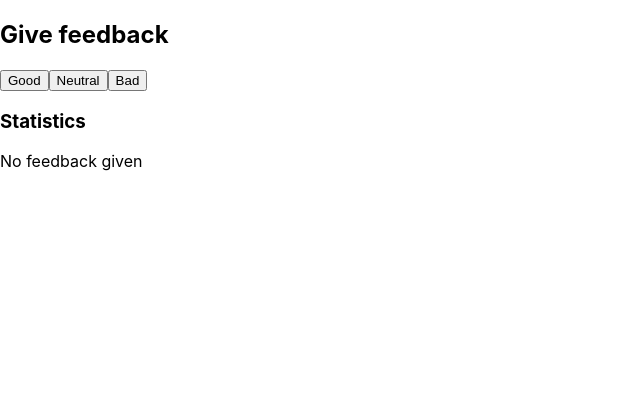
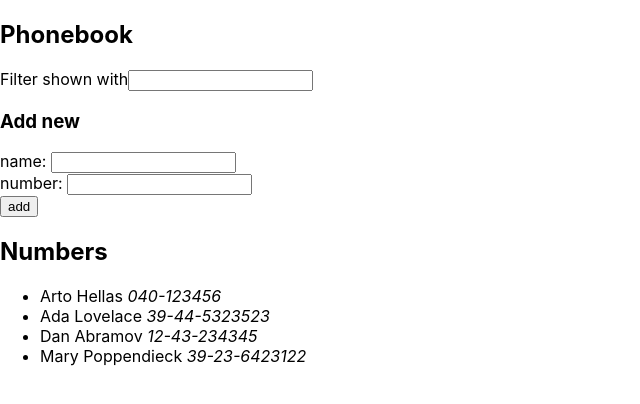
Before and after one commit to oDASCo/helsinki-course, a React (Create React App) app: page / in a window 1280 px wide. Shown: the top 404 px of the page, without its empty margins (0-640 px from the left). Built offline with nearby package versions, Linux system fonts and the light colour scheme.

Commit message:
2.6-2.10

```diff
--- a/src/App.js
+++ b/src/App.js
@@ -1,76 +1,75 @@
 import React, { useState } from 'react'
-
-const Button = ({handleClick, text}) => {
-    return (
-        <button onClick={handleClick}>{text}</button>
-    );
-};
-
-const Statistics = (props) => {
-    if (props.good || props.neutral || props.bad) {
-        return (
-            <div>
-                <table>
-                    <tbody>
-                    <Statistic text='Good' value={props.good}/>
-                    <Statistic text='Neutral' value={props.neutral}/>
-                    <Statistic text='Bad' value={props.bad}/>
-                    <Statistic text='All' value={props.stats.all}/>
-                    <Statistic text='Average' value={props.stats.average}/>
-                    <Statistic text='Positive' value={props.stats.positive}/>
-                    </tbody>
-                </table>
-            </div>
-        )
-    } else {
-        return (
-            <div>
-                <p>No feedback given</p>
-            </div>
-        )
-    }
-};
-
-const Statistic = ({text, value}) => <tr><td>{text}:</td><td>{value}</td></tr>;
+import Filter from "./components/Filter";
+import AddForm from "./components/AddForm";
+import PhoneList from "./components/PhonesList";
 
 const App = () => {
-    const [good, setGood] = useState(0);
-    const [neutral, setNeutral] = useState(0);
-    const [bad, setBad] = useState(0);
-    const stats = {
-        all: good + neutral + bad,
-        average: (good - bad) / (good + neutral + bad),
-        positive: (good * 100) / (good + neutral + bad)
+    const [ listOfPersons, setListOfPersons ] = useState([
+        { name: 'Arto Hellas', number: '040-123456' },
+        { name: 'Ada Lovelace', number: '39-44-5323523' },
+        { name: 'Dan Abramov', number: '12-43-234345' },
+        { name: 'Mary Poppendieck', number: '39-23-6423122' }
+    ]);
+    const [ persons, setPersons ] = useState(listOfPersons);
+    const [ newName, setNewName ] = useState('');
+    const [ newNumber, setNewNumber ] = useState('');
+    const [ newSearch, setSearch ] = useState('');
+
+    const handleNameChange = (event) => {
+        event.preventDefault();
+        setNewName(event.target.value);
     };
 
-    const addGoodFB = () => {
-        setGood(good + 1);
+    const handleNumberChange = (event) => {
+        event.preventDefault();
+        setNewNumber(event.target.value);
     };
 
-    const addNeutralFB = () => {
-        setNeutral(neutral + 1);
+    const addName = (event) => {
+        event.preventDefault();
+        if (persons.find(item => item.name === newName)) {
+           alert(`${newName} is already added to phonebook`);
+        } else {
+            setPersons(persons.concat({
+                name: newName,
+                number: newNumber
+            }));
+            setListOfPersons(listOfPersons.concat({
+                name: newName,
+                number: newNumber
+            }));
+            setNewName('');
+            setNewNumber('');
+        }
     };
 
-    const addBadFB = () => {
-        setBad(bad + 1);
+
+    const handleSearch = (event) => {
+        if (event.target.value === '') {
+            setSearch('');
+            setPersons(listOfPersons);
+        } else {
+            setSearch(event.target.value);
+            let filteredPersons = listOfPersons.filter(person => person.name.toLowerCase().indexOf(newSearch.trim().toLowerCase()) !== -1);
+            setPersons(filteredPersons);
+        }
+
     };
 
     return (
         <div>
-            <h2>Give feedback</h2>
-            <Button handleClick={addGoodFB} text='Good'/>
-            <Button handleClick={addNeutralFB} text='Neutral'/>
-            <Button handleClick={addBadFB} text='Bad'/>
-
-            <h3>Statistics</h3>
-
-            <Statistics stats={stats}
-                        good={good}
-                        neutral={neutral}
-                        bad={bad}/>
-
+            <h2>Phonebook</h2>
+            <Filter searchVal={newSearch} onSearchName={handleSearch}/>
+            <h3>Add new</h3>
+           <AddForm newName={newName}
+                    newNumber={newNumber}
+                    onNameChange={handleNameChange}
+                    onNumberChange={handleNumberChange}
+                    onSubmitAdd={addName}/>
+            <h2>Numbers</h2>
+            <PhoneList persons={persons}/>
         </div>
     )
-}
+};
 
 export default App;
--- /dev/null
+++ b/src/components/AddForm.js
@@ -0,0 +1,21 @@
+import React, { useState } from 'react'
+
+const AddForm = ({onSubmitAdd, newName, newNumber, onNameChange, onNumberChange}) => {
+    return (
+        <div>
+            <form onSubmit={onSubmitAdd}>
+                <div>
+                    name: <input value={newName} onChange={onNameChange}/>
+                </div>
+                <div>
+                    number: <input value={newNumber} onChange={onNumberChange}/>
+                </div>
+                <div>
+                    <button type="submit">add</button>
+                </div>
+            </form>
+        </div>
+    )
+};
+
+export default AddForm;
--- /dev/null
+++ b/src/components/Filter.js
@@ -0,0 +1,11 @@
+import React, { useState } from 'react'
+
+const Filter = ({searchVal, onSearchName}) => {
+    return (
+        <div>
+            <span>Filter shown with</span><input value={searchVal} onInput={onSearchName}/>
+        </div>
+    )
+};
+
+export default Filter;
--- /dev/null
+++ b/src/components/PhoneItem.js
@@ -0,0 +1,9 @@
+import React, { useState } from 'react'
+
+const PhoneItem = ({person}) => {
+    return (
+        <li key={person.name}>{person.name} <i>{person.number}</i></li>
+    )
+};
+
+export default PhoneItem;
--- /dev/null
+++ b/src/components/PhonesList.js
@@ -0,0 +1,18 @@
+import React, { useState } from 'react'
+import PhoneItem from "./PhoneItem";
+
+const PhoneList = ({persons}) => {
+    return (
+        <div>
+            <ul>
+                {persons.map(person => {
+                    return (
+                        <PhoneItem key={person.name} person={person}/>
+                    )
+                })}
+            </ul>
+        </div>
+    )
+};
+
+export default PhoneList;
```
Also changed, not shown: src/Content.js (deleted), src/Header.js (deleted), src/Total.js (deleted), 1 other file (tests, documents, lock files or other folders).
